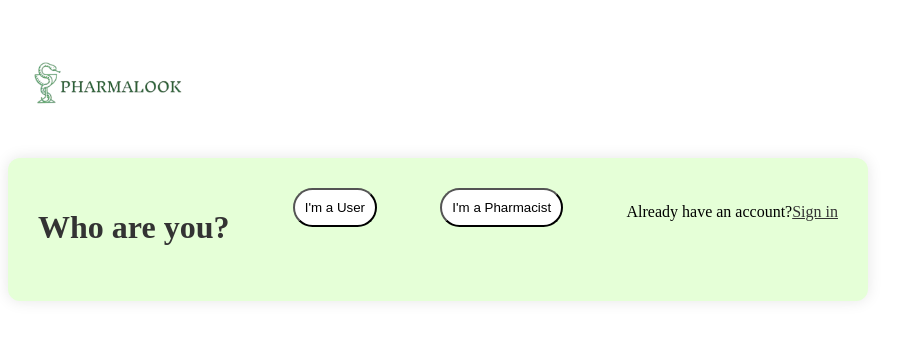
After one commit to fyorina21/Pharmalook-, a Flask app: page /who_are_you in a window 1280 px wide. The commit adds this page. Shown: the top 340 px of the page, without its empty margins (0-923 px from the left). Run offline with Flask 3, Linux system fonts and the light colour scheme.

Commit message:
who are you page

```diff
--- a/app.py
+++ b/app.py
@@ -33,6 +33,11 @@ def get_db_connection():
 @app.route('/')
 def landing():
     return render_template("index.html")
+
+
+@app.route('/who_are_you')
+def who_are_you():
+    return render_template("who_are_you.html")
 
 # Signup Route
 @app.route('/signup', methods=['POST', 'GET'])
--- /dev/null
+++ b/static/who.css
@@ -0,0 +1,58 @@
+body {
+    background-color: white;
+}
+
+.navbar {
+    background-color: white;
+}
+
+.logo {
+  display: flex;
+  align-items: center;
+  gap: 10px;
+  height: 150px;
+}
+
+h1 {
+  text-align: center;
+  margin-bottom: 25px;
+  color: #333;
+}
+
+.center-container {
+  width: 90%;
+  max-width: 800px;
+  background-color: #E5FFD7;
+  padding: 30px;
+  border-radius: 12px;
+  box-shadow: 0 0 15px rgba(0, 0, 0, 0.1);
+  display: flex;
+  justify-content: space-between;
+  gap: 20px
+}
+
+.user-btn {
+    border-radius: 50px;
+    background-color: white;
+    padding: 10px;
+}
+
+.pharmacist-btn {
+    border-radius: 50px;
+    background-color: white;
+    padding: 10px;
+}
+
+p {
+    margin-top: 15px;
+    text-align: center;
+}
+
+p a {
+    text-decoration: underline;
+    color: #333;
+}
+
+p a :hover {
+    color: darkgreen;
+}
--- a/templates/index.html
+++ b/templates/index.html
@@ -23,7 +23,7 @@
     </div>
     <div class="buttons">
         <a href="{{ url_for('login') }}"><button class="nav-btn" id="loginBtn">Login</button></a>
-        <a href="{{ url_for('signup') }}"><button class="nav-btn" id="signupBtn">Sign up</button></a>
+        <a href="{{ url_for('who_are_you') }}"><button class="nav-btn" id="signupBtn">Sign up</button></a>
 
     </div>
     </header>
@@ -34,7 +34,7 @@
         Whether you’re looking for a specific prescription drug or an over-the-counter medication,
         Pharmalook connects you to the closest pharmacy that has it in stock.
       </p>
-      <a href="{{ url_for('signup') }}"><button class="search-btn">Start Searching Now</button></a>
+      <a href="{{ url_for('who_are_you') }}"><button class="search-btn">Start Searching Now</button></a>
     </div>
     <!-- Include: welcome text + "Start Searching Now" button -->
   </div>
@@ -152,7 +152,7 @@ Enjoy a clean, user-friendly design
     <p>
       Skip the stress of visiting multiple pharmacies. Just tell us what medicine you need and where you are-PharmaLook finds it for you in seconds.
     </p>
-    <a href="{{ url_for('signup') }}"><button class="gt-button">Get started</button></a>
+    <a href="{{ url_for('who_are_you') }}"><button class="gt-button">Get started</button></a>
   </div>
 
 
--- /dev/null
+++ b/templates/who_are_you.html
@@ -0,0 +1,25 @@
+<!DOCTYPE html>
+<html lang="en">
+<head>
+    <meta charset="UTF-8">
+    <meta name="viewport" content="width=device-width, initial-scale=1.0">
+    <title>Who are you</title>
+    <link rel="stylesheet" href="{{ url_for('static', filename='who.css') }}">
+</head>
+<body>
+    <div class="navbar">
+        <img src="static/images/logo.png" class="logo">
+    </div>
+
+    <div class="center-container">
+        <h1>Who are you?</h1>
+
+        <a href="{{ url_for('signup') }}"><button class="user-btn">I'm a User</button></a>
+        <a href="{{ url_for('psignup') }}"><button class="pharmacist-btn">I'm a Pharmacist</button></a>
+
+
+        <p>Already have an account?<a href="{{ url_for('login')}}">Sign in</a></p>
+    </div>
+
+</body>
+</html>
```
